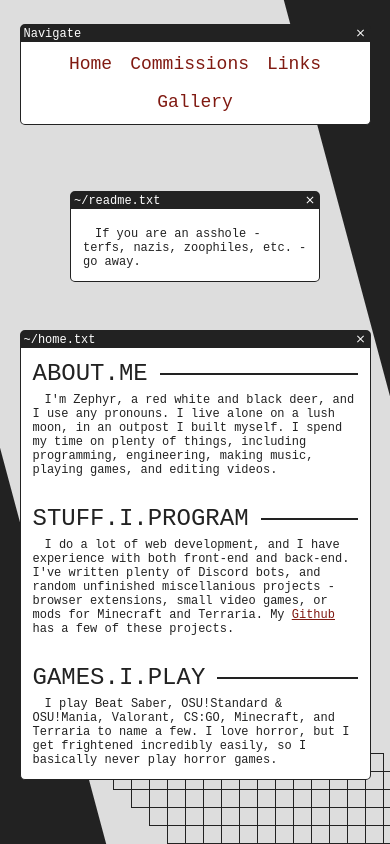
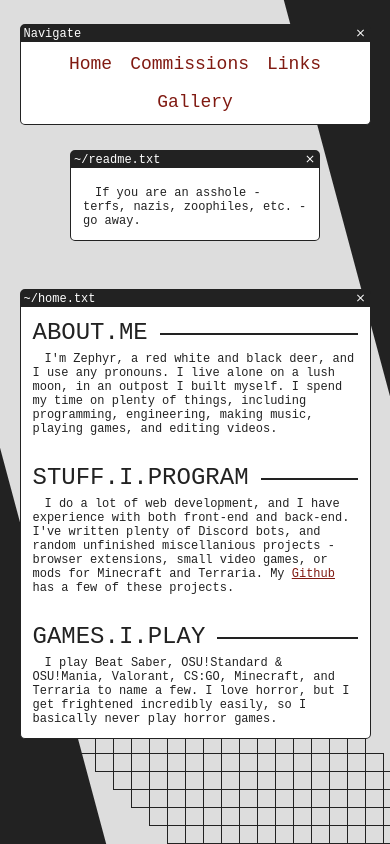
Before and after one commit to SophieSnoww/zephyrsnow.xyz, a Vue app: page / in a window 390 px wide. Built offline with nearby package versions, Linux system fonts and the light colour scheme.

Commit message:
Made it so the last window is actually visible on mobile devices

```diff
--- a/src/assets/responsive.css
+++ b/src/assets/responsive.css
@@ -31,6 +31,10 @@
   .window:nth-of-type(1) {
     margin-top: 150px;
   }
+
+  .window:last-of-type {
+    margin-bottom: 150px;
+  }
 }
 
 @media (max-width: 600px) {
```
